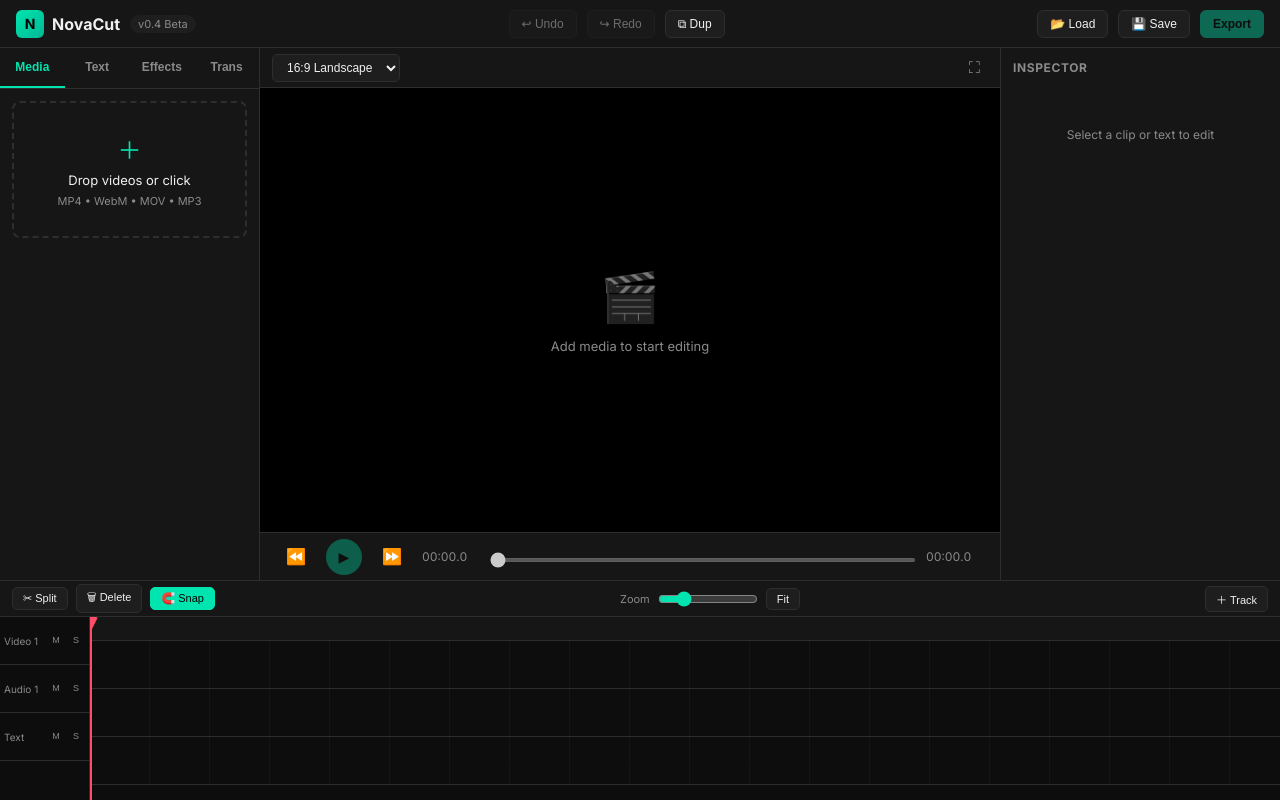
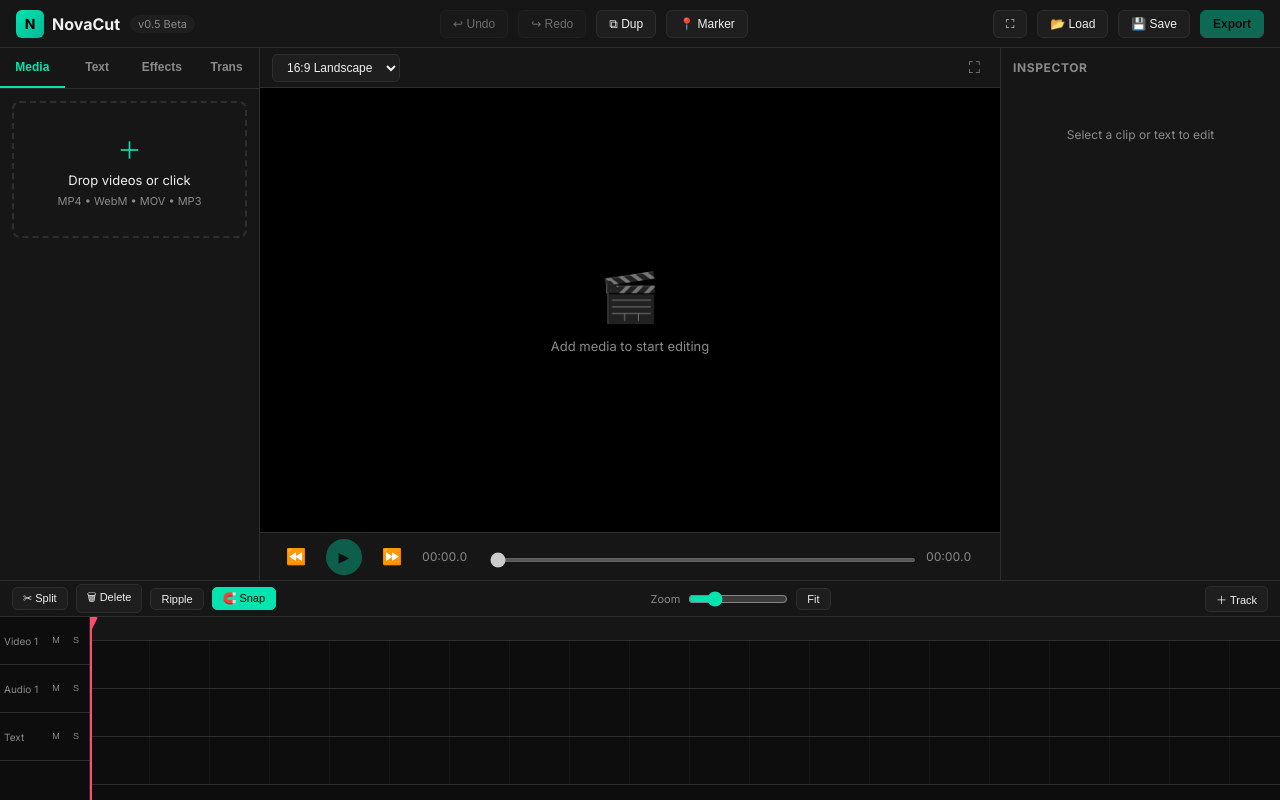
Before and after one commit to Stanley03-arch/capcut-clone-web, a plain HTML site: page index.html in a window 1280 px wide. Drawn offline with Linux system fonts and the light colour scheme.

Commit message:
v0.5 UI: markers, ripple, fullscreen buttons

```diff
--- a/index.html
+++ b/index.html
@@ -15,14 +15,16 @@
           <span class="logo-mark">N</span>
           <span class="logo-text">NovaCut</span>
         </div>
-        <span class="version-badge">v0.4 Beta</span>
+        <span class="version-badge">v0.5 Beta</span>
       </div>
       <div class="topbar-center">
         <button class="tb-btn" id="undoBtn" title="Undo (Ctrl+Z)" disabled>↩ Undo</button>
         <button class="tb-btn" id="redoBtn" title="Redo (Ctrl+Y)" disabled>↪ Redo</button>
         <button class="tb-btn" id="dupBtn" title="Duplicate (Ctrl+D)">⧉ Dup</button>
+        <button class="tb-btn" id="markerBtn" title="Add marker at playhead (M)">📍 Marker</button>
       </div>
       <div class="topbar-right">
+        <button class="tb-btn" id="fullscreenBtn" title="Fullscreen preview">⛶</button>
         <button class="tb-btn" id="loadProjectBtn">📂 Load</button>
         <button class="tb-btn" id="saveProjectBtn">💾 Save</button>
         <button class="tb-btn primary" id="exportBtn" disabled>Export</button>
@@ -135,6 +137,7 @@
         <div class="tl-left">
           <button class="tl-btn" id="splitBtn" title="Split at playhead (S)">✂ Split</button>
           <button class="tl-btn" id="deleteClipBtn" title="Delete (Del)">🗑 Delete</button>
+          <button class="tl-btn" id="rippleToggle" title="Ripple delete (close gap)">Ripple</button>
           <button class="tl-btn" id="snapToggle" title="Toggle magnetic snap">🧲 Snap</button>
         </div>
         <div class="tl-center">
```
